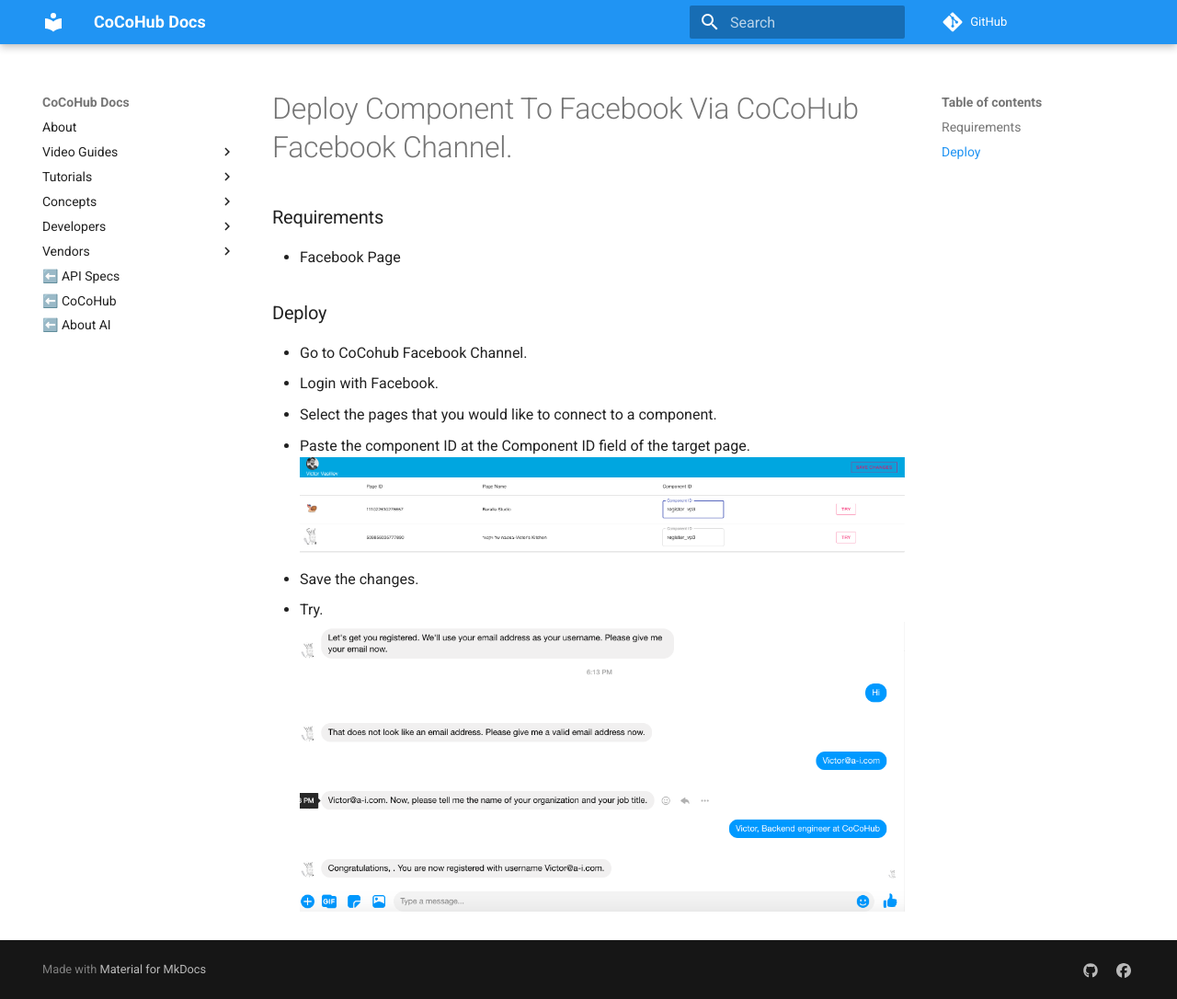
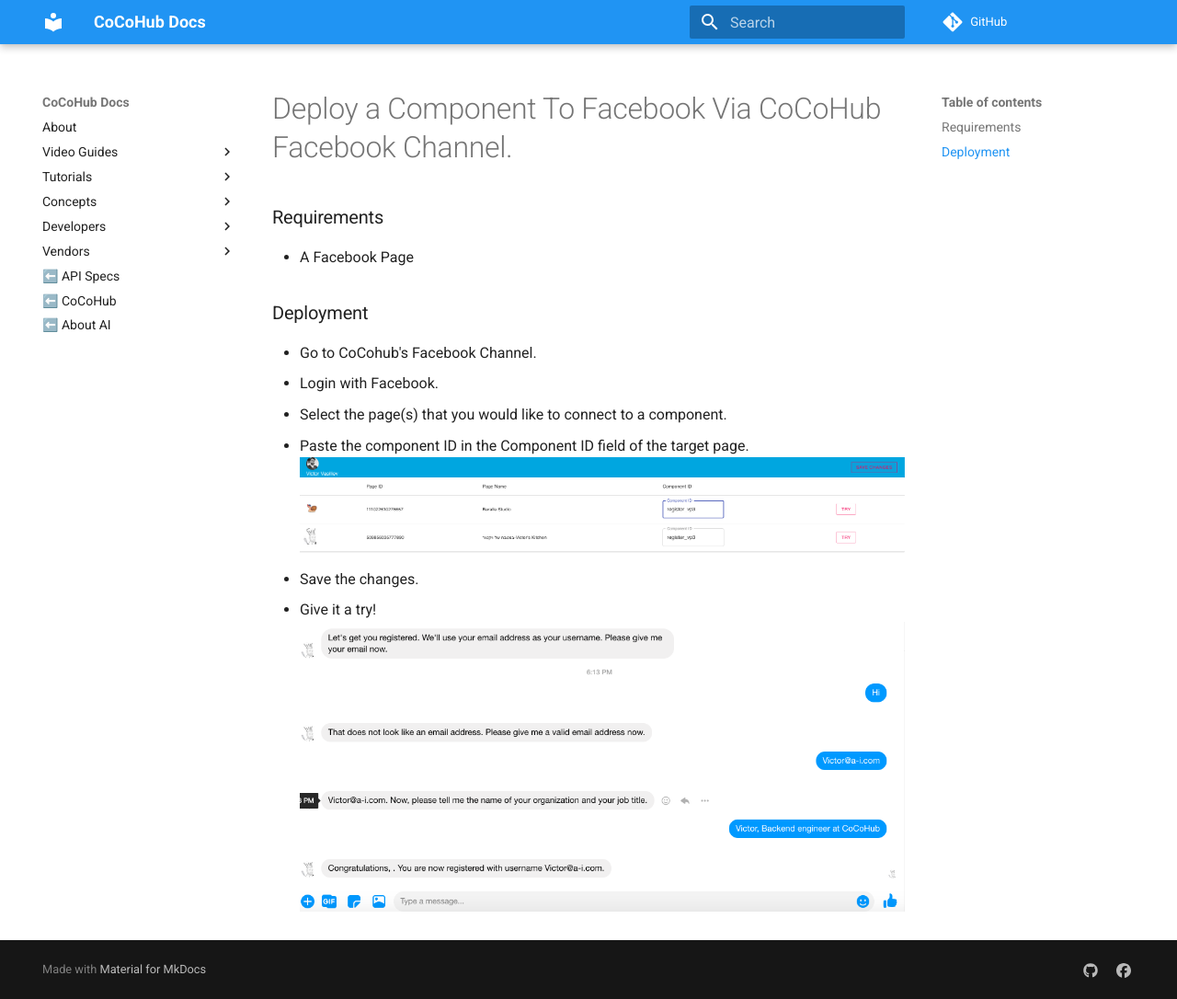
Before and after one commit to ConversationalComponents/docs, an MkDocs documentation site: the page built from docs/tutorials/deploy_component_via_cocohub_facebook_cannel.md, in a window 1280 px wide and 1086 px high. Shown: the whole window at 92% size. Built offline with MkDocs 1.6.1 and Material for MkDocs 9.7.7, drawn with Linux system fonts in a browser that asks for light colours; comment, search, counter and statistics services are not loaded.

Commit message:
Update deploy_component_via_cocohub_facebook_cannel.md (#2)

```diff
--- a/docs/tutorials/deploy_component_via_cocohub_facebook_cannel.md
+++ b/docs/tutorials/deploy_component_via_cocohub_facebook_cannel.md
@@ -1,16 +1,16 @@
-# Deploy Component To Facebook Via CoCoHub Facebook Channel.
+# Deploy a Component To Facebook Via CoCoHub Facebook Channel.
 
 ### Requirements
-* Facebook Page
+* A Facebook Page
 
-### Deploy
+### Deployment
 
-* Go to CoCohub Facebook Channel.
+* Go to CoCohub's Facebook Channel.
 * Login with Facebook.
-* Select the pages that you would like to connect to a component.
+* Select the page(s) that you would like to connect to a component.
 ![](./screenshots/deploy_component_via_cocohub_facebook_cannel/1_Login.png)
-* Paste the component ID at the Component ID field of the target page.
+* Paste the component ID in the Component ID field of the target page.
 ![](./screenshots/deploy_component_via_cocohub_facebook_cannel/2_paste_and_save.png)
 * Save the changes.
-*  Try.
+*  Give it a try!
 ![](./screenshots/deploy_component_via_cocohub_facebook_cannel/3_try.png)
```
